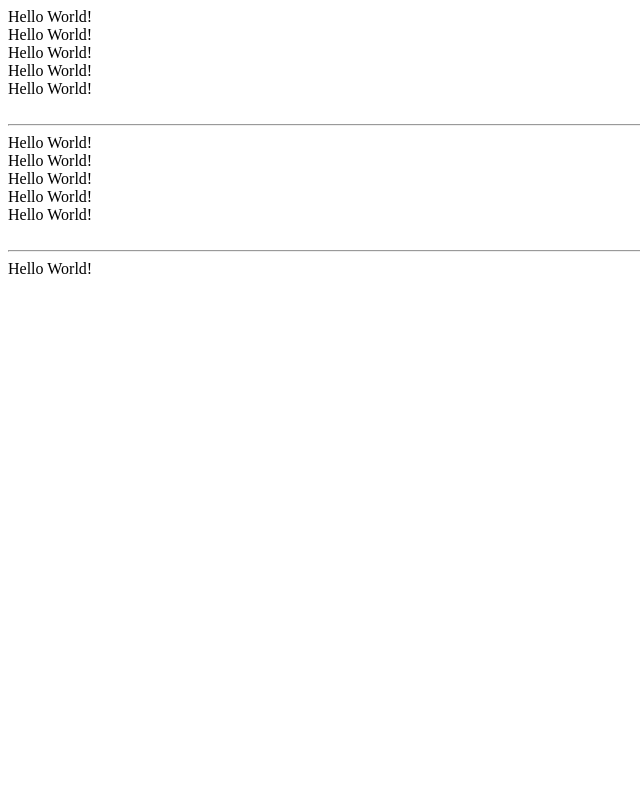
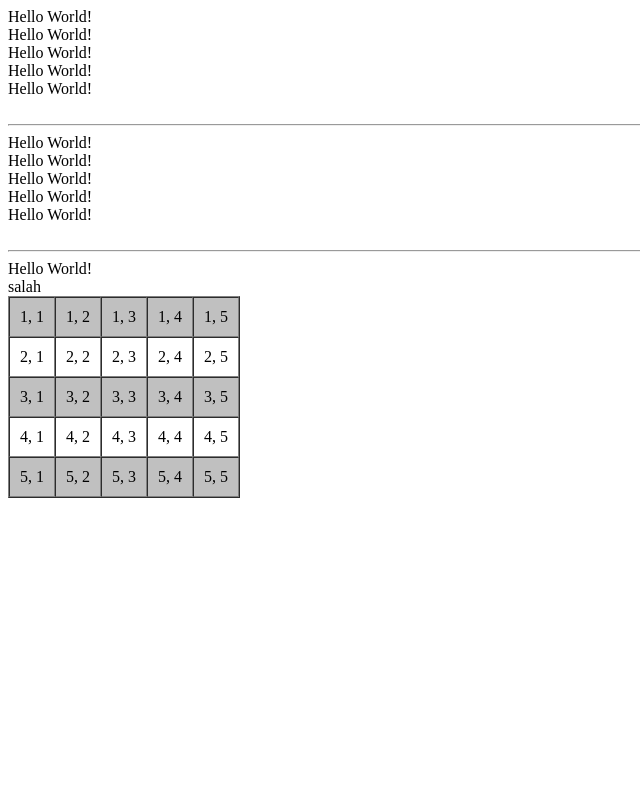
Before and after one commit to Kinn-01/pw2022_A_213040037, a PHP site: page /latihan2.php in a window 1280 px wide. Shown: the whole page, without its empty margins (0-640 px from the left). Run offline with PHP 8.4, Linux system fonts and the light colour scheme.

Commit message:
Menyelesaikan latihan2 pada pertemuan 3

```diff
--- a/kuliah/pertemuan3/latihan2.php
+++ b/kuliah/pertemuan3/latihan2.php
@@ -26,5 +26,60 @@ do {
 $i++;
 } while( $i < 5 );
 
+// Pengkondisian / percabangan
+// if else
+// if else if else
+// ternary
+// switch
+$x = 30;
+if( $x < 20 ) {
+    echo "benar";
+} else if( $x == 20 ) {
+    echo "bingo!";
+}
+
+else {
+    echo "salah";
+}
+
+
 
 ?>
+
+<!DOCTYPE html>
+<html lang="en">
+<head>
+    <meta charset="UTF-8">
+    <title>Latihan 1</title>
+    <style>
+        .warna-baris {
+            background-color: silver;
+        }
+    </style>
+</head>
+<body>
+    <table border="1" cellpadding="10" cellspacing="0" >
+        <!-- <?php
+            for( $i = 1; $i <= 3; $i++ ) {
+                echo "<tr>";
+                for( $j = 1; $j <= 5; $j++) {
+                    echo "<td>$i,$j</td>";
+                }
+                echo "</tr>";
+            }
+        ?> -->
+
+        <?php for( $i = 1; $i <= 5; $i++ ) : ?>
+            <?php if( $i % 2 == 1 ) : ?>
+            <tr class="warna-baris">
+                <?php else : ?>
+                    <tr>
+                <?php endif; ?>
+                <?php for($j = 1; $j <= 5; $j++ ) : ?>
+                    <td><?php echo "$i, $j"; ?></td>
+                <?php endfor ?>
+            </tr>
+          <?php endfor ?>
+    </table>
+</body>
+</html>
```
